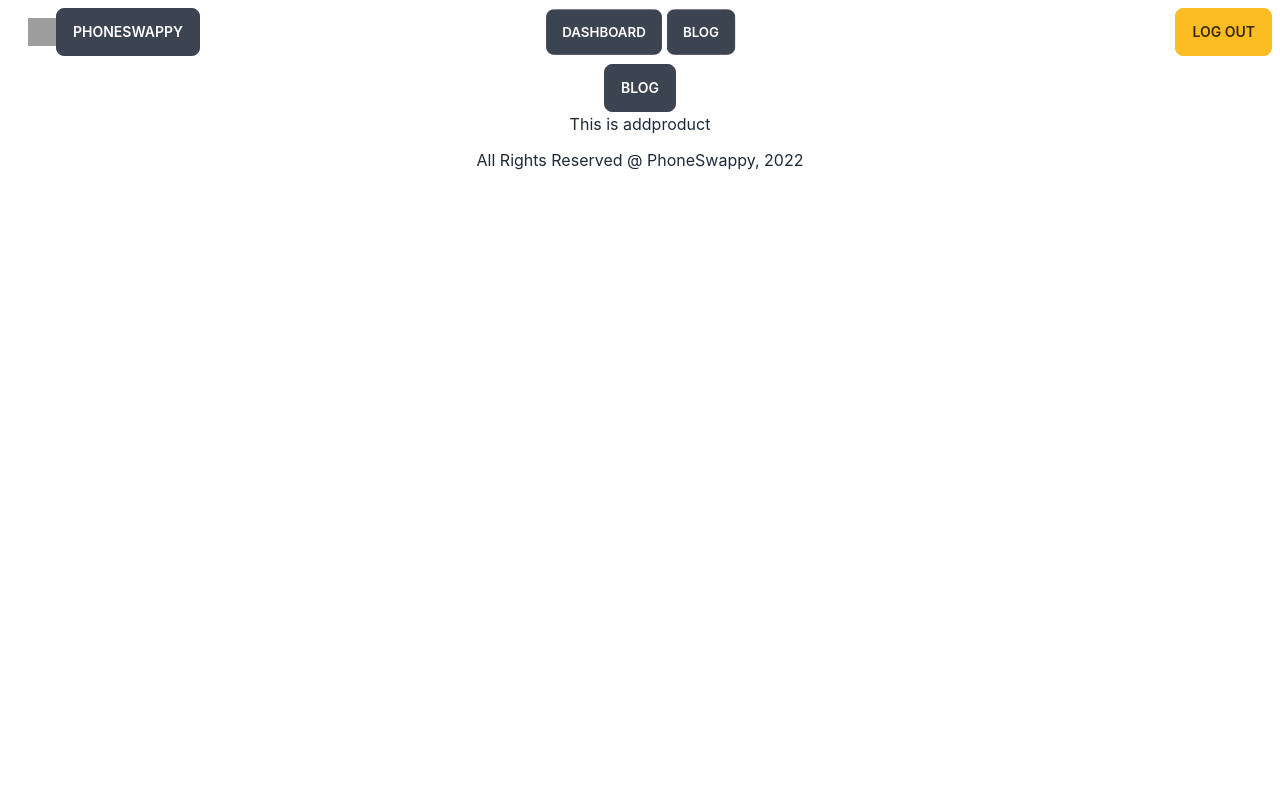
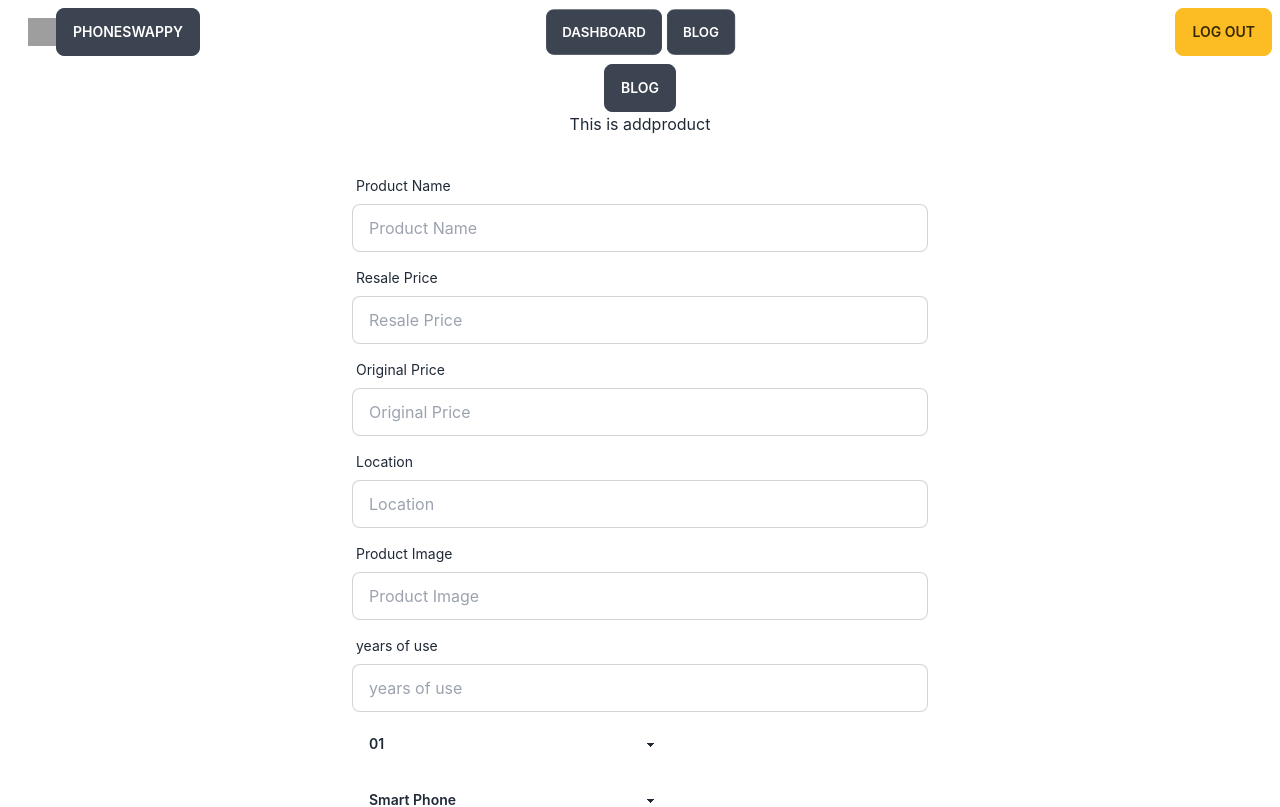
Before and after one commit to ahmadullahchowdhury/phoneswappy-mern, a React (Create React App) app: page /dashboard/addproduct in a window 1280 px wide. Shown: the top 807 px of the page. Built offline with nearby package versions, Linux system fonts and the light colour scheme; no server answers; sample sign-in values are in the browser's storage; grey boxes are pictures that could not be loaded.

Commit message:
add prodcut added

```diff
--- a/src/Components/Addproduct/Addproduct.js
+++ b/src/Components/Addproduct/Addproduct.js
@@ -1,11 +1,188 @@
-import React from 'react';
+import React, { useContext, useState } from "react";
+import { fireAuthContext } from "../../Context/Context";
+import { toast, ToastContainer } from "react-toastify";
+import "react-toastify/dist/ReactToastify.css";
+import { NavLink, Link, useNavigate, useLocation } from "react-router-dom";
 
 const Addproduct = () => {
-    return (
-        <div>
-            <h1>This is addproduct</h1>
-        </div>
-    );
+    const navigate = useNavigate();
+  const { user } = useContext(fireAuthContext);
+  const [catNo, setCatNo] = useState("01");
+  const [catName, setCatName] = useState("Smart Phone");
+
+  const addProduct = (e) => {
+    e.preventDefault();
+    const pname = e.target.pname.value;
+    const rPrice = e.target.rPrice.value;
+    const oPrice = e.target.oPrice.value;
+    const location = e.target.location.value;
+    const img = e.target.img.value;
+    const usage = e.target.usage.value;
+
+    const newProduct = {
+      img: img,
+      product_name: pname,
+      product_location: location,
+      product_resale_price: rPrice,
+      product_original_price: oPrice,
+      product_years_of_use: usage,
+      product_posted_date: new Date()
+        .toJSON()
+        .slice(0, 10)
+        .split("-")
+        .reverse()
+        .join("-"),
+      seller_id: "p3",
+      seller_email: user.email,
+      seller_name: user.displayName,
+      is_verified: "false",
+      product_category_name: catName,
+      product_category_id: catNo,
+      is_sold: "false",
+    };
+
+    console.log(newProduct);
+
+    fetch("https://phone-resale-server.vercel.app/products", {
+        method: "POST",
+        headers: {
+          "content-type": "application/json",
+        },
+        body: JSON.stringify(newProduct),
+      })
+        .then((res) => res.json())
+        .then((data) => {
+          console.log(data);
+          toast.success("Product added Successfully", { autoClose: 1000 });
+          navigate("/dashboard/myproducts");
+        })
+        .catch((err) => console.error(err));
+  };
+
+  const catNoSelector = (value) => {
+    setCatNo(value);
+  };
+
+  const catNameSelector = (value) => {
+    setCatName(value);
+  };
+
+  return (
+    <div>
+      <h1>This is addproduct</h1>
+      <div className="w-2/4 mx-auto">
+        <form onSubmit={addProduct} className="card-body">
+
+          <div className="form-control">
+            <label className="label">
+              <span className="label-text">Product Name</span>
+            </label>
+            <input
+              type="text"
+              name="pname"
+              placeholder="Product Name"
+              className="input input-bordered"
+              required
+            />
+          </div>
+
+          <div className="form-control">
+            <label className="label">
+              <span className="label-text">Resale Price</span>
+            </label>
+            <input
+              type="text"
+              name="rPrice"
+              placeholder="Resale Price"
+              className="input input-bordered"
+              required
+            />
+          </div>
+
+          <div className="form-control">
+            <label className="label">
+              <span className="label-text">Original Price</span>
+            </label>
+            <input
+              type="text"
+              name="oPrice"
+              placeholder="Original Price"
+              className="input input-bordered"
+              required
+            />
+          </div>
+          <div className="form-control">
+            <label className="label">
+              <span className="label-text">Location</span>
+            </label>
+            <input
+              type="text"
+              name="location"
+              placeholder="Location"
+              className="input input-bordered"
+              required
+            />
+          </div>
+          <div className="form-control">
+            <label className="label">
+              <span className="label-text">Product Image</span>
+            </label>
+            <input
+              type="text"
+              name="img"
+              placeholder="Product Image"
+              className="input input-bordered"
+              required
+            />
+          </div>
+          <div className="form-control">
+            <label className="label">
+              <span className="label-text">years of use</span>
+            </label>
+            <input
+              type="text"
+              name="usage"
+              placeholder="years of use"
+              className="input input-bordered"
+              required
+            />
+          </div>
+
+          <select
+            onChange={(event) => catNoSelector(event.target.value)}
+            value={catNo}
+            className="select w-full max-w-xs"
+            required
+          >
+            <option disabled selected>
+              Select Category No
+            </option>
+            <option>01</option>
+            <option>02</option>
+            <option>03</option>
+          </select>
+          <select
+            onChange={(event) => catNameSelector(event.target.value)}
+            value={catName}
+            className="select w-full max-w-xs"
+            required
+          >
+            <option disabled selected>
+              Select Category Name
+            </option>
+            <option>Smart Phone</option>
+            <option>Feature Phone</option>
+            <option>Tablet</option>
+          </select>
+
+          <div className="form-control mt-6">
+            <button className="btn btn-primary">Add Product</button>
+          </div>
+          <ToastContainer autoClose={1000} />
+        </form>
+      </div>
+    </div>
+  );
 };
 
 export default Addproduct;
--- a/src/Components/Categorydetails/Categorydetails.js
+++ b/src/Components/Categorydetails/Categorydetails.js
@@ -71,7 +71,7 @@ const Categorydetails = () => {
 
   return (
     <div>
-      <h1>This is </h1>
+      <h1 className="text-4xl m-3">This is {products[0]?.product_category_name} category </h1>
       {
         <div className="grid grid-cols-1  md:grid-cols-3 content-center ">
           {products.map((product) => (
@@ -100,6 +100,9 @@ const Categorydetails = () => {
                   <div className="badge badge-outline">
                     Original Price: {product.product_original_price}
                   </div>
+                  <p className=" ">
+                    Usage: {product.product_years_of_use}  year
+                  </p>
                 </div>
 
                 {/* product?.is_sold === 'true' ?
--- a/src/Components/Home/Home.js
+++ b/src/Components/Home/Home.js
@@ -62,7 +62,6 @@ const Home = () => {
               <p className="mb-5">
               SWAP is the combination of first ever e-commerce and re-commerce marketplace in Bangladesh where customers can purchase anything by personalized orders as well as sell their unneeded/surplus products such as smartphones, laptops, appliances, vehicles, etc. and exchange also.
 
-.
               </p>
 
             </div>
--- a/src/Components/Register/Register.js
+++ b/src/Components/Register/Register.js
@@ -144,7 +144,7 @@ const Register = () => {
                 <select onChange={(event) => roleSelector(event.target.value)}
         value={currentRole} className="select w-full max-w-xs" required >
                   <option disabled selected>
-                    Pick your favorite Simpson
+                    Please Select an option
                   </option>
                   <option>Buyer </option>
                   <option>Seller</option>
```
